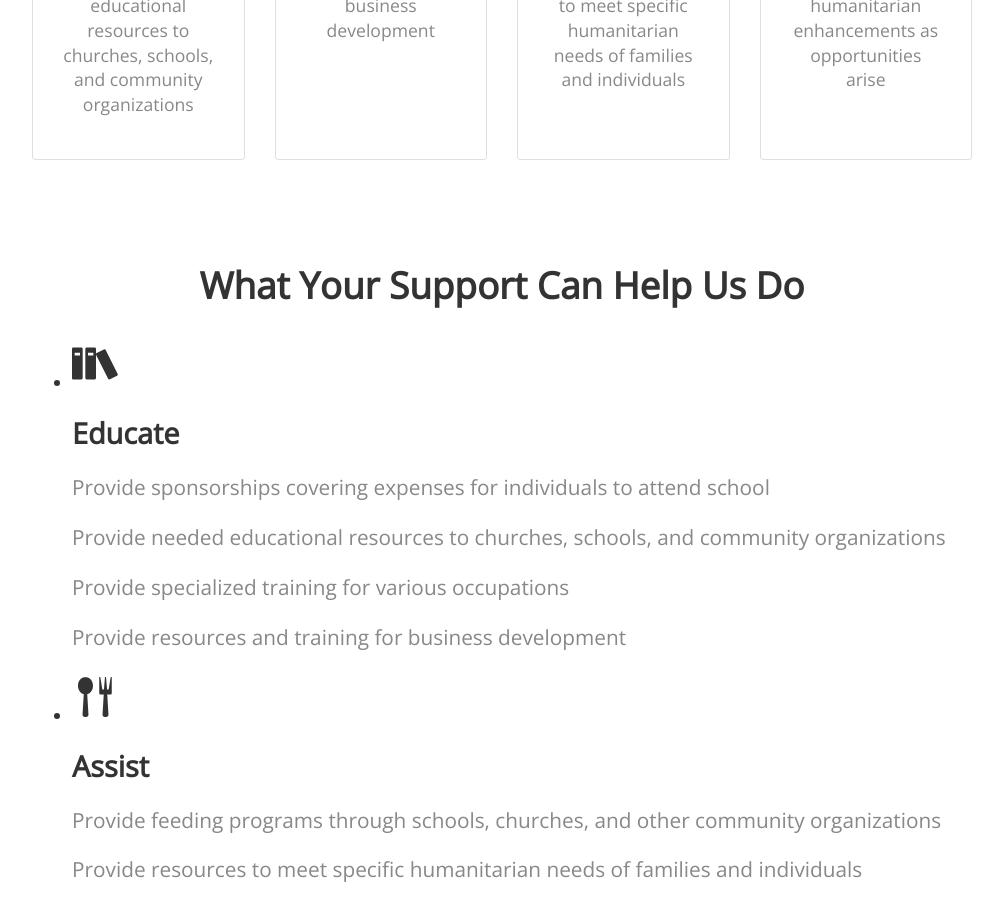
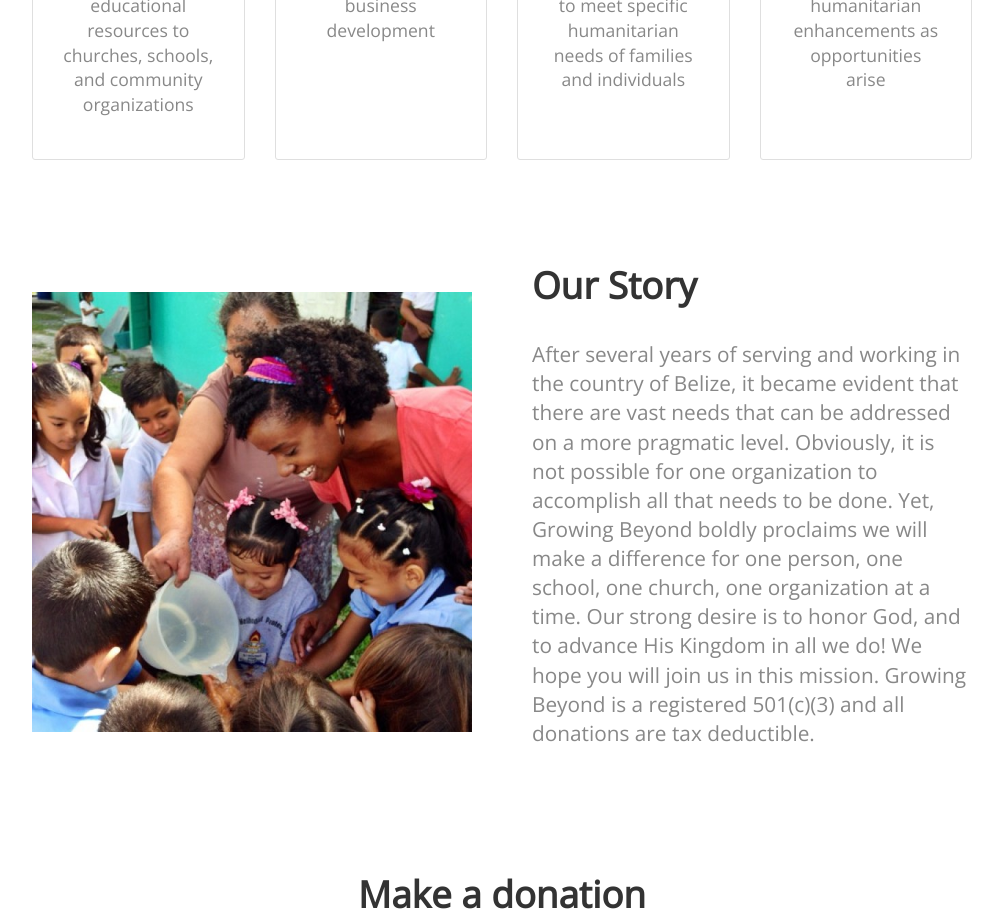
Before and after one commit to Growing-Beyond/gbsite, a Jekyll site: the page built from index.html, in a window 1280 px wide and 1400 px high, scrolled down 1516 px. Shown: the top 911 px of the window, without its empty margins (138-1141 px from the left). Built offline with Jekyll 4.4.1, drawn with Linux system fonts in a browser that asks for light colours; nearby versions of some CDN libraries; a script that is not in the unit is left out; some of the changed text lies outside the part shown.

Commit message:
Update index.html

```diff
--- a/index.html
+++ b/index.html
@@ -75,44 +75,6 @@ title: Growing Beyond
 </div>
 
 <div class="container">
-	<h2 class="editable" style="text-align: center;">What Your Support Can Help Us Do</h2>
-
-	<ul class="fourths">
-		<li>
-			<div class="image">{% include icons/site.html icon="book" %}</div>
-			<h3 class="editable">Educate</h3>
-			<p class="editable">
-				<p>Provide sponsorships covering expenses for individuals to attend school</p>
-				<p>Provide needed educational resources to churches, schools, and community organizations</p>
-				<p>Provide specialized training for various occupations</p>
-				<p>Provide resources and training for business development</p>
-			 </p>
-		</li>
-
-
-
-		<li>
-			<div class="image">{% include icons/site.html icon="food" %}</div>
-			<h3 class="editable">Assist</h3>
-			<p class="editable">
-				<p>Provide feeding programs through schools, churches, and other community organizations</p>
-				<p>Provide resources to meet specific humanitarian needs of families and individuals</p>
-			</p>
-		</li>
-
-		<li>
-			<div class="image">{% include icons/site.html icon="conditions" %}</div>
-			<h3 class="editable">Serve</h3>
-			<p class="editable">
-				<p>Provide short-term mission and service opportunities</p>
-				<p>Provide various other educational, vocational, and humanitarian enhancements as opportunities arise</p>
-			</p>
-		</li>
-	</ul>
-</div>
-
-
-<div class="container">
 	<div class="columns">
 		<div>
 			<img src="{{ site.baseurl }}/images/people.JPG" alt="Group of Belizien children and two adult women.">
```
